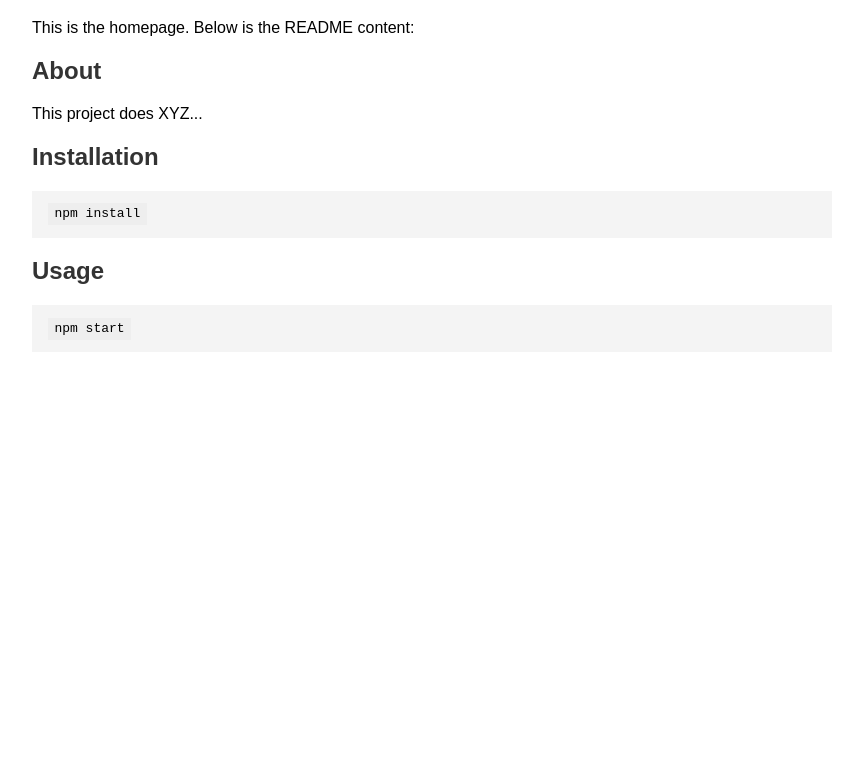
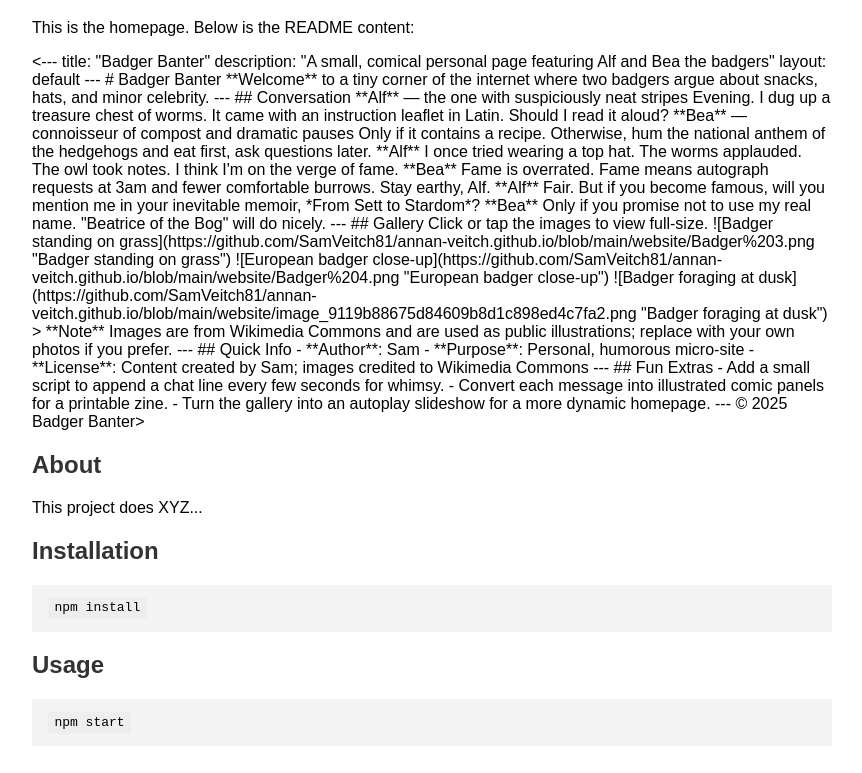
Before and after one commit to SamVeitch81/annan-veitch.github.io, a plain HTML site: page index.html in a window 1280 px wide. Shown: the part 93-866 px from the top of the page, without its empty margins (208-1070 px from the left). Before the commit the page ends 800 px from the top, so only its background shows below. Drawn offline with Linux system fonts and the light colour scheme.

Commit message:
Update index.html

```diff
--- a/index.html
+++ b/index.html
@@ -15,7 +15,72 @@
   <h1>Welcome to My Project</h1>
   <p>This is the homepage. Below is the README content:</p>
 
-  <!-- Paste converted README.md HTML here -->
+<---
+title: "Badger Banter"
+description: "A small, comical personal page featuring Alf and Bea the badgers"
+layout: default
+---
+
+# Badger Banter
+
+**Welcome** to a tiny corner of the internet where two badgers argue about snacks, hats, and minor celebrity.
+
+---
+
+## Conversation
+
+**Alf** — the one with suspiciously neat stripes
+Evening. I dug up a treasure chest of worms. It came with an instruction leaflet in Latin. Should I read it aloud?
+
+**Bea** — connoisseur of compost and dramatic pauses
+Only if it contains a recipe. Otherwise, hum the national anthem of the hedgehogs and eat first, ask questions later.
+
+**Alf**
+I once tried wearing a top hat. The worms applauded. The owl took notes. I think I'm on the verge of fame.
+
+**Bea**
+Fame is overrated. Fame means autograph requests at 3am and fewer comfortable burrows. Stay earthy, Alf.
+
+**Alf**
+Fair. But if you become famous, will you mention me in your inevitable memoir, *From Sett to Stardom*?
+
+**Bea**
+Only if you promise not to use my real name. "Beatrice of the Bog" will do nicely.
+
+---
+
+## Gallery
+
+Click or tap the images to view full-size.
+
+![Badger standing on grass](https://github.com/SamVeitch81/annan-veitch.github.io/blob/main/website/Badger%203.png "Badger standing on grass")
+
+![European badger close-up](https://github.com/SamVeitch81/annan-veitch.github.io/blob/main/website/Badger%204.png "European badger close-up")
+
+![Badger foraging at dusk](https://github.com/SamVeitch81/annan-veitch.github.io/blob/main/website/image_9119b88675d84609b8d1c898ed4c7fa2.png "Badger foraging at dusk")
+
+> **Note** Images are from Wikimedia Commons and are used as public illustrations; replace with your own photos if you prefer.
+
+---
+
+## Quick Info
+
+- **Author**: Sam
+- **Purpose**: Personal, humorous micro-site
+- **License**: Content created by Sam; images credited to Wikimedia Commons
+
+---
+
+## Fun Extras
+
+- Add a small script to append a chat line every few seconds for whimsy.
+- Convert each message into illustrated comic panels for a printable zine.
+- Turn the gallery into an autoplay slideshow for a more dynamic homepage.
+
+---
+
+© 2025 Badger Banter>
+
   <h2>About</h2>
   <p>This project does XYZ...</p>
   <h2>Installation</h2>
```
